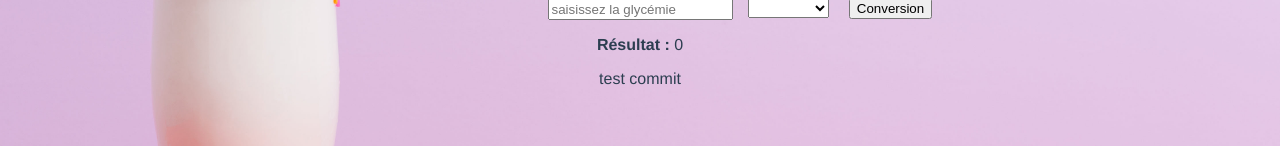
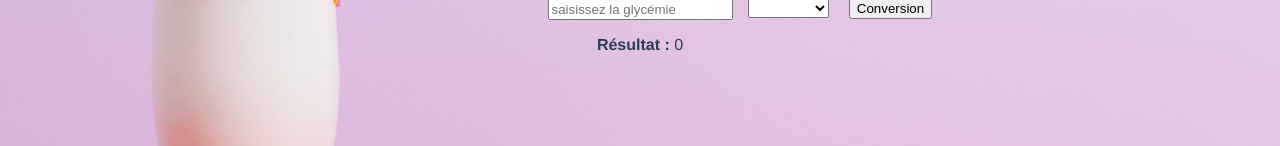
Before and after one commit to desdemone/Convertir, a Vue app: page / in a window 1280 px wide. Shown: the part 331-477 px from the top of the page. Built offline with nearby package versions, Linux system fonts and the light colour scheme.

Commit message:
annulation changt

```diff
--- a/src/components/Convertisseur.vue
+++ b/src/components/Convertisseur.vue
@@ -20,7 +20,6 @@
   </div>
   <!--Zone résultat-->
   <p class="result"><strong> Résultat :</strong> {{ result }}</p>
-  <p>test commit</p>
 </template>
 
 <script>
```
